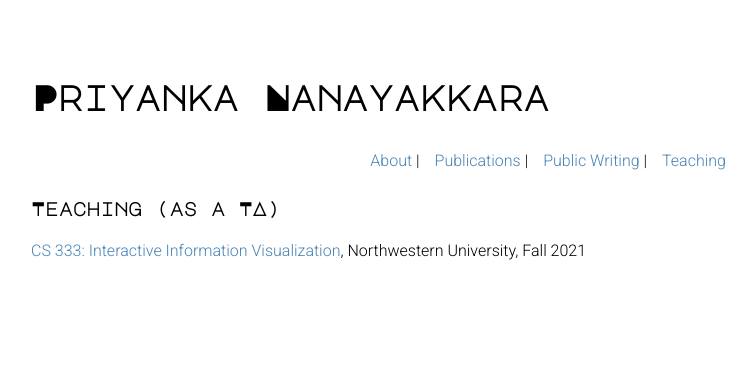
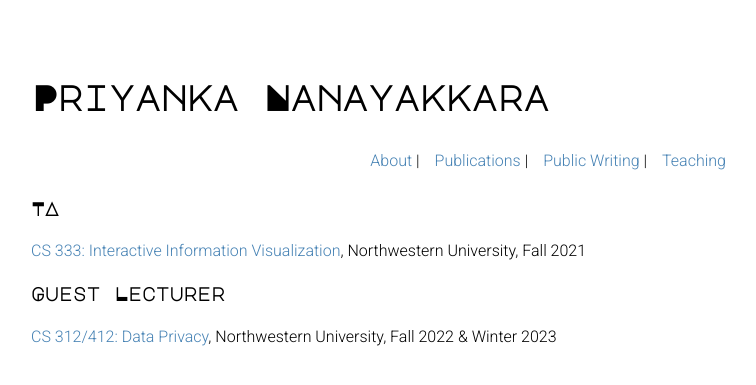
Before and after one commit to priyakalot/priyakalot.github.io, a Jekyll site: the page built from teaching.md, in a window 1280 px wide. Shown: the top 385 px of the page, without its empty margins (259-1015 px from the left). Built offline with Jekyll 4.4.1, drawn with Linux system fonts in a browser that asks for light colours; nearby versions of some CDN libraries; our own code applies the rules of GitHub Pages for plain Markdown files.

Commit message:
add data privacy guest lectures

```diff
--- a/teaching.md
+++ b/teaching.md
@@ -2,5 +2,8 @@
 layout: default
 ---
 
-### Teaching (as a TA)
+### TA
 [CS 333: Interactive Information Visualization](https://www.mccormick.northwestern.edu/computer-science/academics/courses/descriptions/333.html), Northwestern University, Fall 2021
+
+### Guest Lecturer
+[CS 312/412: Data Privacy](https://www.mccormick.northwestern.edu/computer-science/academics/courses/descriptions/312-412.html), Northwestern University, Fall 2022 & Winter 2023
```
